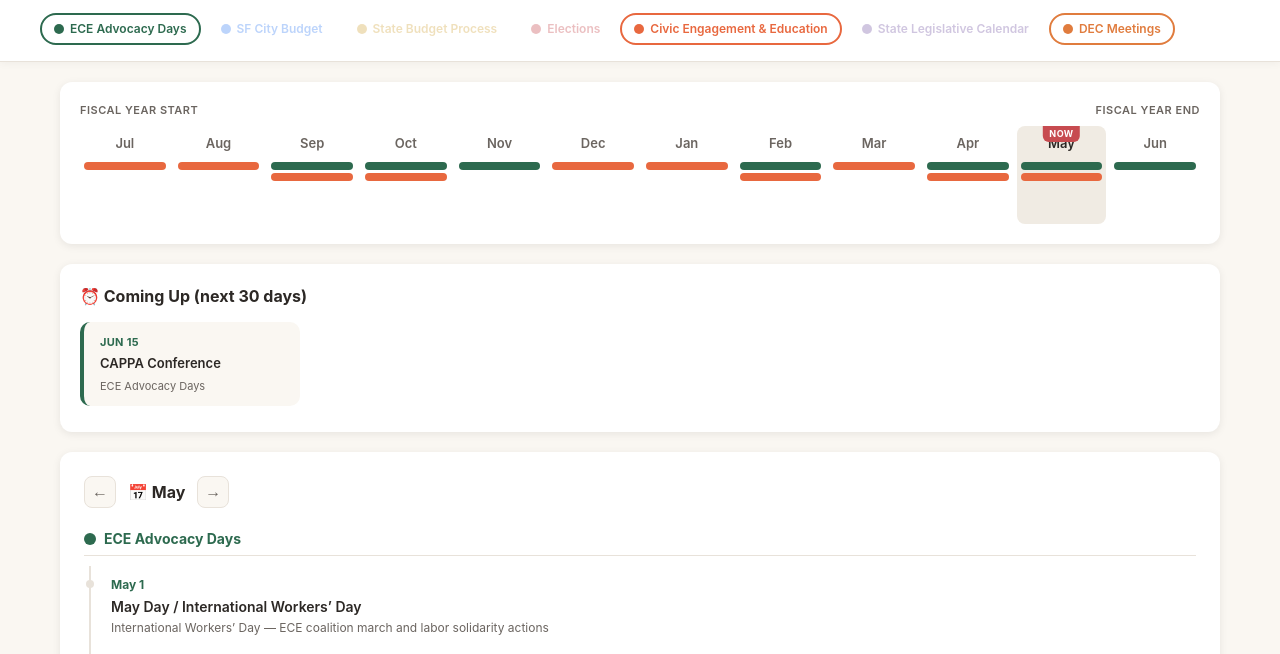
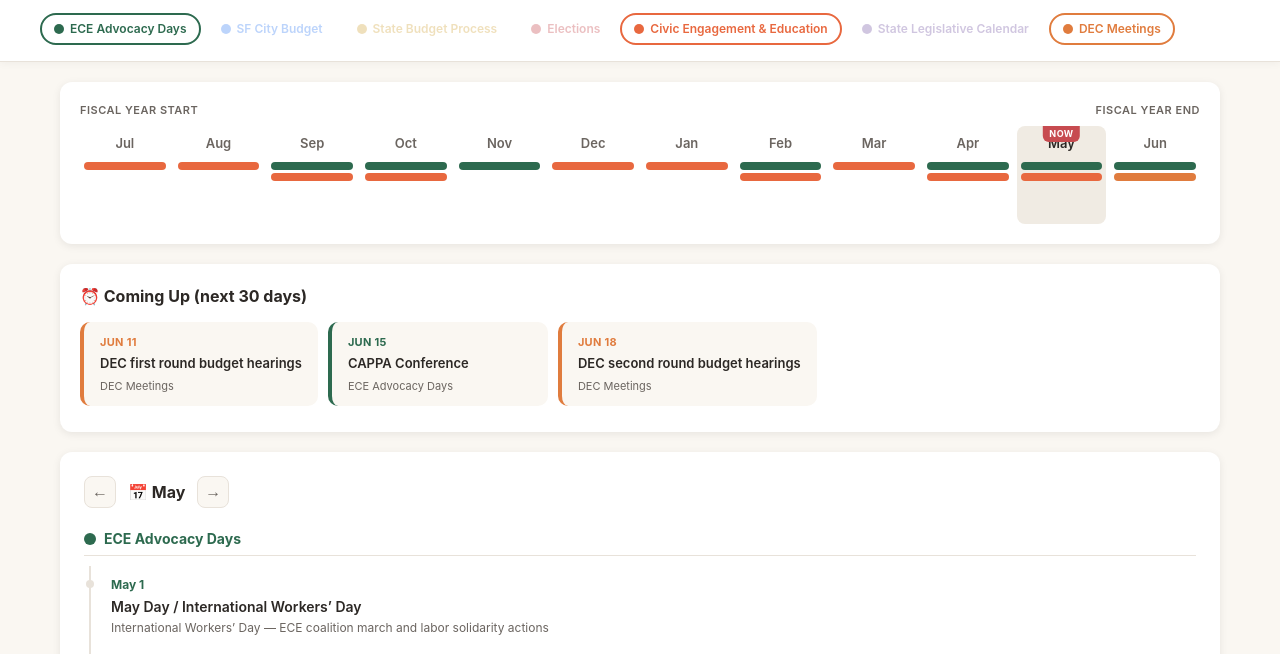
Before and after one commit to mrchildcare-oscar/sf-ece-coalition-calendar, a plain HTML site: page calendar.html in a window 1280 px wide. Shown: the part 82-736 px from the top of the page. Drawn offline with nearby package versions, Linux system fonts and the light colour scheme.

Commit message:
Add DEC June 2026 budget hearings (6/11, 6/18)
Co-Authored-By: Claude Opus 4.7 (1M context) <noreply@anthropic.com>

```diff
--- a/calendar.html
+++ b/calendar.html
@@ -673,6 +673,8 @@
         const DEC_EVENTS = [
             // Add upcoming DEC meetings here, e.g.:
             // { track: 'dec-meetings', month: 1, day: 22, name: 'CFC / EC-COAC Joint Session', desc: 'Joint budget meeting', meetingDate: '2025-01-22' },
+            { track: 'dec-meetings', month: 6, day: 11, name: 'DEC first round budget hearings', desc: 'Department of Early Childhood first round budget hearings', meetingDate: '2026-06-11' },
+            { track: 'dec-meetings', month: 6, day: 18, name: 'DEC second round budget hearings', desc: 'Department of Early Childhood second round budget hearings', meetingDate: '2026-06-18' },
         ];
 
         // Merge DEC events into the main EVENTS array
```
